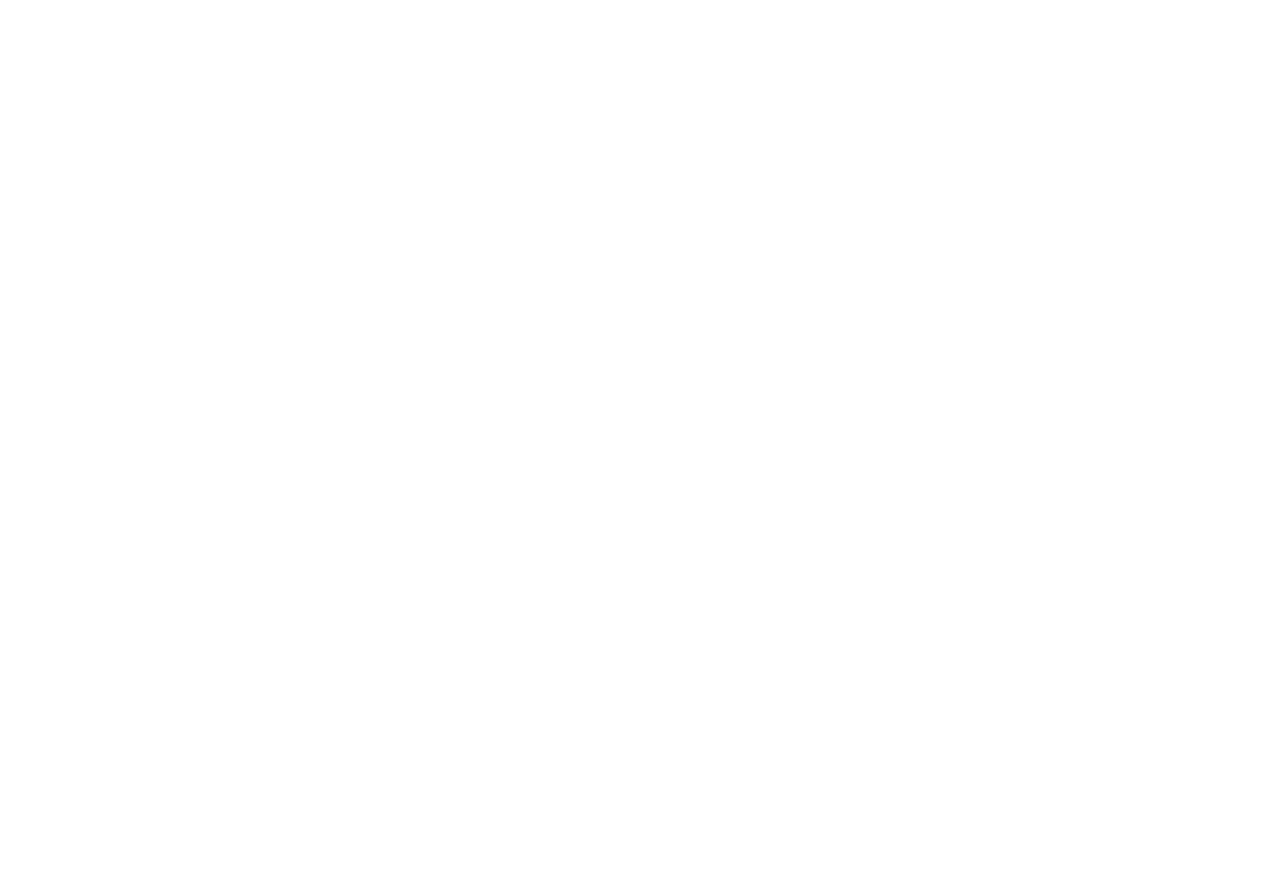
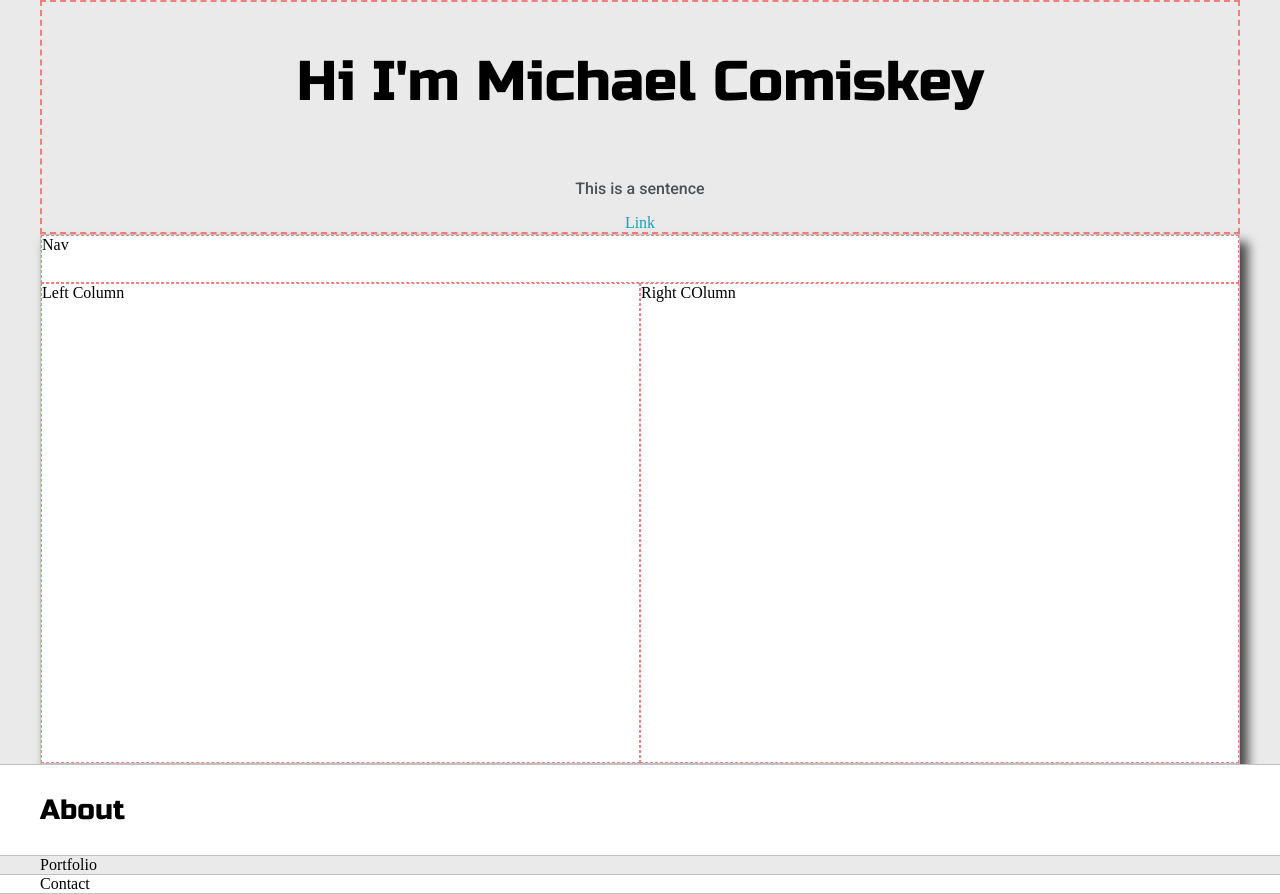
Before and after one commit to ashenbrownfox/DynamicPortfolio, a plain HTML site: page index.html in a window 1280 px wide. Before the commit the page ends 800 px from the top, so only its background shows below. Drawn offline with Linux system fonts and the light colour scheme.

Commit message:
Create the intial grid areas

```diff
--- /dev/null
+++ b/default.css
@@ -0,0 +1,90 @@
+:root{
+    --mainColor:#eaeaea;
+    --secondaryColor: #fff;
+
+    --borderColor: #c1c1c1;
+
+    --mainText: black;
+    --secondaryText: #4b5156;
+}
+html, body{
+    padding: 0;
+    margin: 0;
+}
+h1, h2, h3,h4,h5, h6{
+    color: var(--mainText);
+    font-family: 'Russo One', sans-serif;
+    font-weight: 500;
+}
+p, li, span, label, input, textarea{
+    color: var(--secondaryText);
+    font-family: 'Roboto', sans-serif;
+}
+a{
+    text-decoration: none;
+    color: #17a2b8;
+}
+ul{
+    list-style:none;
+}
+h1 {font-size: 56px;}
+h2 {font-size: 36px;}
+h3 {font-size: 28px;}
+h4 {font-size: 24px;}
+h5 {font-size: 20px;}
+h6 {font-size: 16px;}
+
+.s1{
+    background-color: var(--mainColor);
+    border-bottom: 1px solid var(--borderColor);
+    overflow: auto;
+}
+.s2{
+    background-color: var(--secondaryColor);
+    border-bottom: 1px solid var(--borderColor);
+    overflow: auto;
+}
+.main-container{
+    width: 1200px;
+    margin: 0 auto;
+}
+
+.greeting-wrapper{
+    display: grid;
+    text-align: center;
+    align-content: center;
+    border: 2px dashed lightcoral;
+    min-height: 10em;
+}
+
+.intro-wrapper{
+    background-color: var(--secondaryColor);
+    border: 1px solid var(--borderColor);
+
+    -webkit-box-shadow: 7px 9px 10px 1px rgba(0,0,0,0.69);
+    -moz-box-shadow: 7px 9px 10px 1px rgba(0,0,0,0.69);
+    box-shadow: 7px 9px 10px 1px rgba(0,0,0,0.69);
+    display: grid;
+    grid-template-columns: 1fr 1fr;
+    grid-template-rows: 3em 30em;
+    grid-template-areas:
+    'nav-wrapper nav-wrapper'
+    'left-column right-column' ;
+}
+.nav-wrapper{
+    grid-area: nav-wrapper;
+    border: 1px dashed lightcoral;
+}
+.left-column{
+    grid-area: left-column;
+    border: 1px dashed lightcoral;
+}
+.right-column{
+    grid-area: right-column;
+    border: 1px dashed lightcoral;
+}
+@media screen and (max-width: 1200px){
+    .main-container{
+        width: 95%;
+    }
+}
--- a/index.html
+++ b/index.html
@@ -3,9 +3,48 @@
 <head>
     <meta charset="UTF-8">
     <meta name="viewport" content="width=device-width, initial-scale=1.0">
-    <title>Document</title>
+    <title>Ashen</title>
+
+    <link href="https://fonts.googleapis.com/css2?family=Roboto:wght@500&family=Russo+One&display=swap" rel="stylesheet">
+    <link href="https://fonts.googleapis.com/css2?family=Russo+One&display=swap" rel="stylesheet">
+    <link rel="stylesheet" type="text/css" href="default.css">
 </head>
 <body>
+    <section class="s1">
+        <div class="main-container">
+            <div class="greeting-wrapper">
+                <h1>Hi I'm Michael Comiskey</h1>
+            <p>This is a sentence</p>
+            <a href="#">Link</a>
+            </div>
 
+            <div class="intro-wrapper">
+                <div class="nav-wrapper">
+                    Nav
+                </div>
+                <div class="left-column">
+                    Left Column
+                </div>
+                <div class="right-column">
+                    Right COlumn
+                </div>
+            </div>
+        </div>
+    </section>
+    <section class="s2">
+        <div class="main-container">
+            <h3>About</h3>
+        </div>
+    </section>
+    <section class="s1">
+        <div class="main-container">
+            Portfolio
+        </div>
+    </section>
+    <section class="s2">
+        <div class="main-container">
+            Contact
+        </div>
+    </section>
 </body>
 </html>
```
